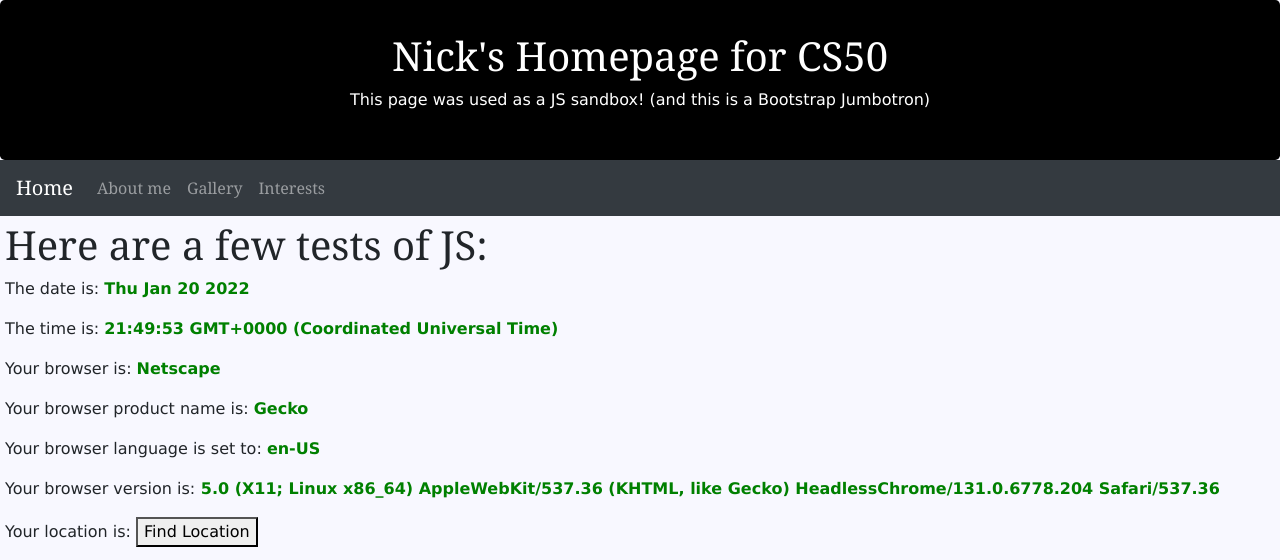
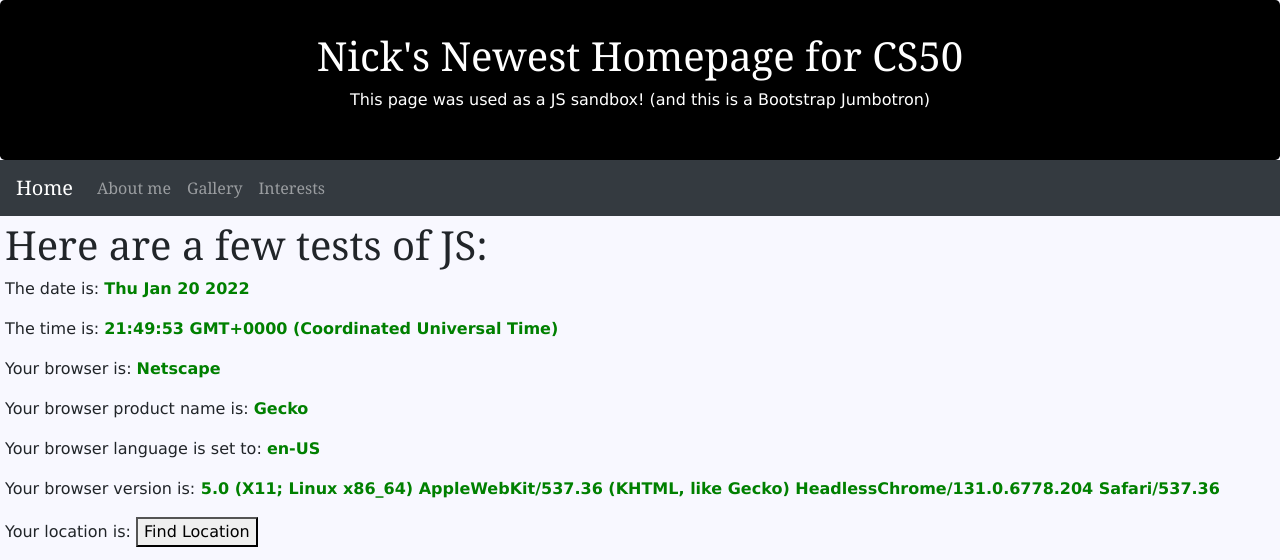
Before and after one commit to nickgnut/nickgnut.github.io, a plain HTML site: page index.html in a window 1280 px wide. Drawn offline with nearby package versions, Linux system fonts and the light colour scheme.

Commit message:
new page name

```diff
--- a/index.html
+++ b/index.html
@@ -13,7 +13,7 @@
     </head>
     <body>
         <div class="jumbotron text-center" style="margin-bottom:0">
-            <h1>Nick's Homepage for CS50</h1>
+            <h1>Nick's Newest Homepage for CS50</h1>
             <p>This page was used as a JS sandbox! (and this is a Bootstrap Jumbotron)</p>
         </div>
 
```
